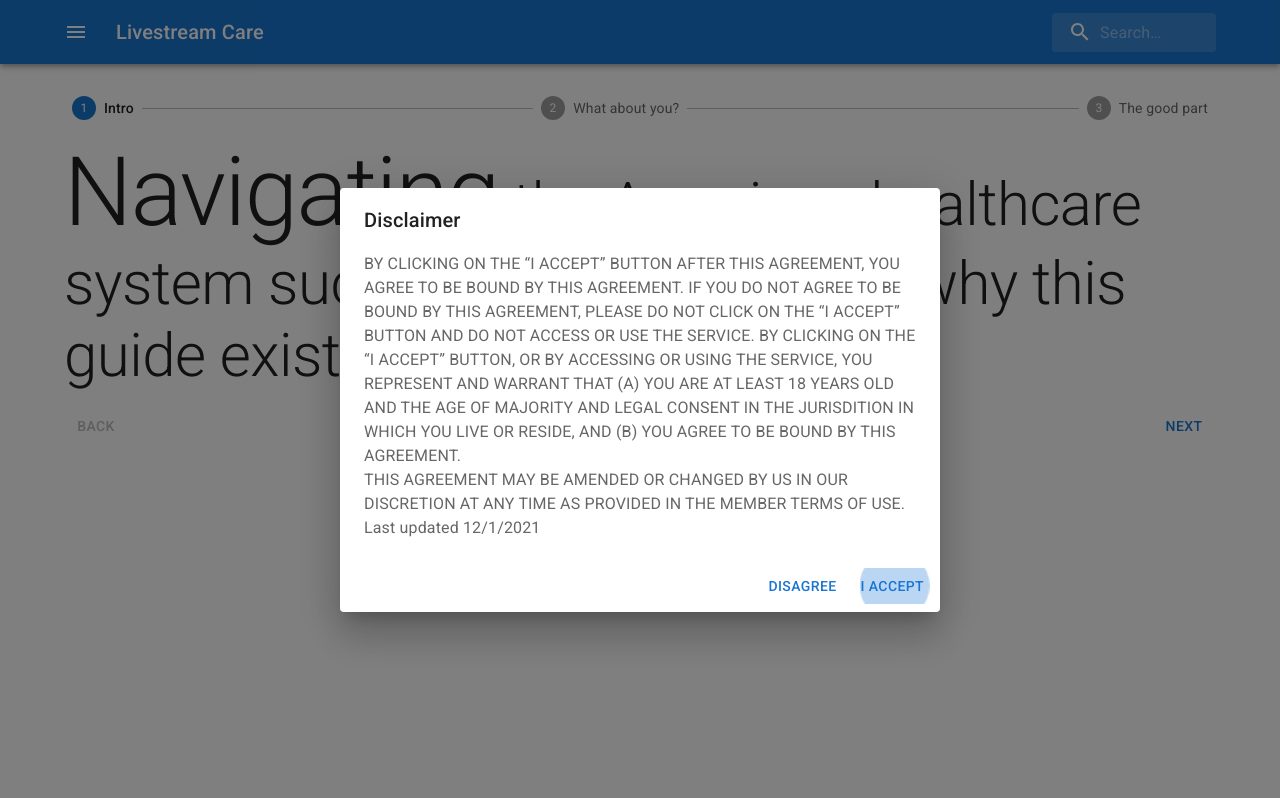
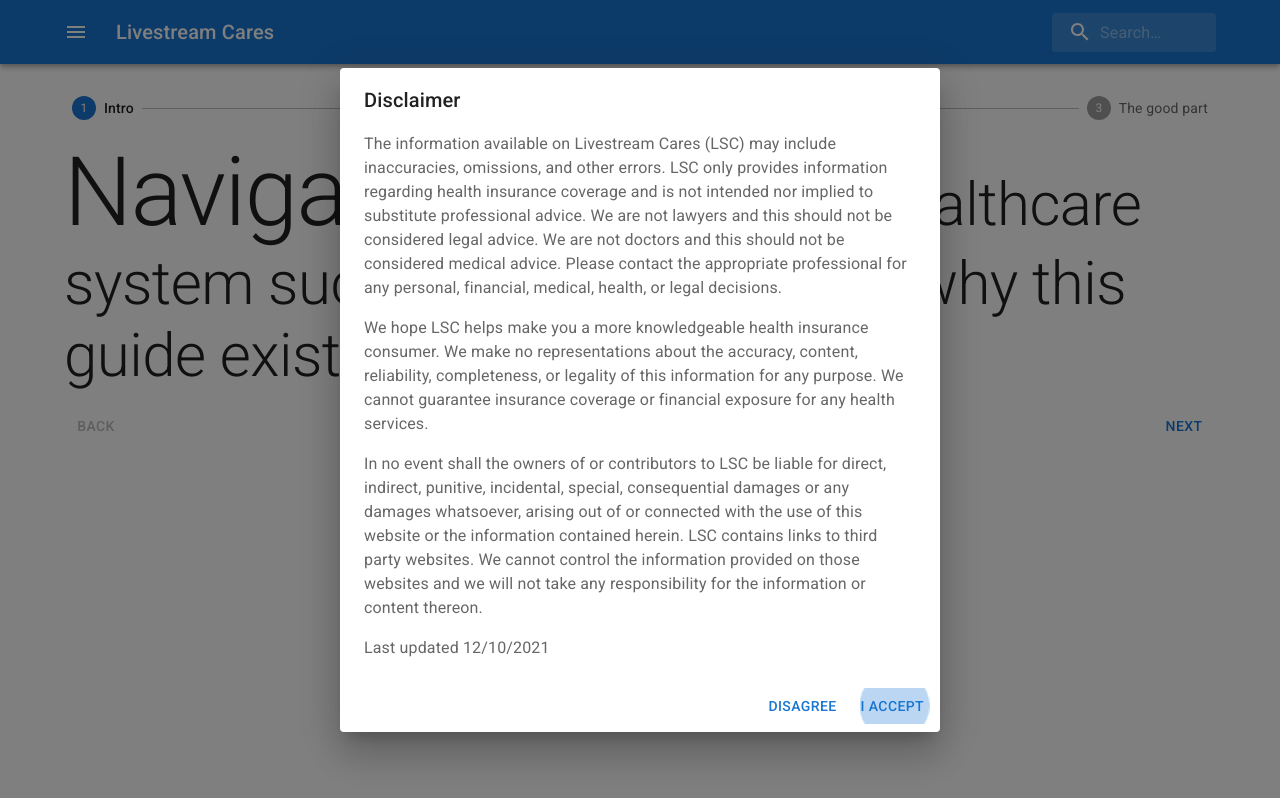
Before and after one commit to Serenity09/ls-cares, a React (Vite) app: page / in a window 1280 px wide. Built offline with nearby package versions, Linux system fonts and the light colour scheme.

Commit message:
Refactored page locations
Also updated disclaimer with 1st draft

```diff
--- a/src/App.tsx
+++ b/src/App.tsx
@@ -3,7 +3,7 @@
 import react, { useState } from 'react';
 import { BrowserRouter, Routes, Route } from "react-router-dom";
 
-import Disclaimer from './components/Disclaimer';
+import Disclaimer from './pages/Disclaimer';
 import Layout from './layouts/Layout';
 import GettingStarted from './pages/GettingStarted/GettingStarted';
 import Guide from './pages/Guide';
--- a/src/components/Disclaimer.tsx
+++ /dev/null
@@ -1,43 +0,0 @@
-import * as React from 'react';
-import Button from '@mui/material/Button';
-import Dialog from '@mui/material/Dialog';
-import DialogActions from '@mui/material/DialogActions';
-import DialogContent from '@mui/material/DialogContent';
-import DialogContentText from '@mui/material/DialogContentText';
-import DialogTitle from '@mui/material/DialogTitle';
-
-interface DisclaimerSettings {
-    open: boolean,
-    onClose: Function
-}
-
-export default function Disclaimer(props: DisclaimerSettings) {
-  return (
-    <div>
-      <Dialog
-        open={props.open}
-        onClose={() => props.onClose(false)}
-        aria-labelledby="alert-dialog-title"
-        aria-describedby="alert-dialog-description"
-      >
-        <DialogTitle id="alert-dialog-title">Disclaimer</DialogTitle>
-        <DialogContent>
-          <DialogContentText id="alert-dialog-description">
-            BY CLICKING ON THE “I ACCEPT” BUTTON AFTER THIS AGREEMENT, YOU AGREE TO BE BOUND BY THIS AGREEMENT. IF YOU DO NOT AGREE TO BE BOUND BY THIS AGREEMENT, PLEASE DO NOT CLICK ON THE “I ACCEPT” BUTTON AND DO NOT ACCESS OR USE THE SERVICE.
-            BY CLICKING ON THE “I ACCEPT” BUTTON, OR BY ACCESSING OR USING THE SERVICE, YOU REPRESENT AND WARRANT THAT (A) YOU ARE AT LEAST 18 YEARS OLD AND THE AGE OF MAJORITY AND LEGAL CONSENT IN THE JURISDITION IN WHICH YOU LIVE OR RESIDE, AND (B) YOU AGREE TO BE BOUND BY THIS AGREEMENT.
-          </DialogContentText>
-          <DialogContentText>
-            THIS AGREEMENT MAY BE AMENDED OR CHANGED BY US IN OUR DISCRETION AT ANY TIME AS PROVIDED IN THE MEMBER TERMS OF USE.
-          </DialogContentText>
-          <DialogContentText>
-            Last updated 12/1/2021
-          </DialogContentText>
-        </DialogContent>
-        <DialogActions>
-          <Button onClick={() => props.onClose(false)}>Disagree</Button>
-          <Button onClick={() => props.onClose(true)} autoFocus>I Accept</Button>
-        </DialogActions>
-      </Dialog>
-    </div>
-  );
-}
--- a/src/components/AppBar.tsx
+++ b/src/layouts/AppBar.tsx
@@ -73,7 +73,7 @@
                     component="div"
                     sx={{ flexGrow: 1, display: { xs: 'none', sm: 'block' } }}
                 >
-                    Livestream Care
+                    Livestream Cares
                 </Typography>
                 <Search>
                     <SearchIconWrapper>
--- a/src/layouts/Layout.tsx
+++ b/src/layouts/Layout.tsx
@@ -2,7 +2,7 @@
 import CssBaseline from '@mui/material/CssBaseline';
 import Container from '@mui/material/Container';
 
-import AppBar from '../components/AppBar';
+import AppBar from './AppBar';
 
 export default function Layout(props: any) {
   return (
--- /dev/null
+++ b/src/pages/Disclaimer.tsx
@@ -0,0 +1,71 @@
+import * as React from 'react';
+
+import Button from '@mui/material/Button';
+import Dialog from '@mui/material/Dialog';
+import DialogActions from '@mui/material/DialogActions';
+import DialogContent from '@mui/material/DialogContent';
+import DialogContentText from '@mui/material/DialogContentText';
+import DialogTitle from '@mui/material/DialogTitle';
+import { createStyles, makeStyles } from '@mui/styles';
+interface DisclaimerSettings {
+    open: boolean,
+    onClose: Function
+}
+
+const useStyles = makeStyles(() =>
+  createStyles({
+    disclaimerContent: {
+      "& p:not(:first-child)": {
+        marginTop: '1rem'
+      }
+    },
+    disclaimerBlock: {
+      marginTop: '1rem'
+    }
+  }));
+
+export default function Disclaimer(props: DisclaimerSettings) {
+  const classes = useStyles();
+
+  return (
+    <div>
+      <Dialog
+        open={props.open}
+        onClose={() => props.onClose(false)}
+        aria-labelledby="alert-dialog-title"
+        aria-describedby="alert-dialog-description"
+      >
+        <DialogTitle id="alert-dialog-title">Disclaimer</DialogTitle>
+        <DialogContent className={classes.disclaimerContent}>
+          {/* <DialogContentText id="alert-dialog-description">
+            BY CLICKING ON THE “I ACCEPT” BUTTON AFTER THIS AGREEMENT, YOU AGREE TO BE BOUND BY THIS AGREEMENT. IF YOU DO NOT AGREE TO BE BOUND BY THIS AGREEMENT, PLEASE DO NOT CLICK ON THE “I ACCEPT” BUTTON AND DO NOT ACCESS OR USE THE SERVICE.
+            BY CLICKING ON THE “I ACCEPT” BUTTON, OR BY ACCESSING OR USING THE SERVICE, YOU REPRESENT AND WARRANT THAT (A) YOU ARE AT LEAST 18 YEARS OLD AND THE AGE OF MAJORITY AND LEGAL CONSENT IN THE JURISDITION IN WHICH YOU LIVE OR RESIDE, AND (B) YOU AGREE TO BE BOUND BY THIS AGREEMENT.
+          </DialogContentText>
+          <DialogContentText>
+            THIS AGREEMENT MAY BE AMENDED OR CHANGED BY US IN OUR DISCRETION AT ANY TIME AS PROVIDED IN THE MEMBER TERMS OF USE.
+          </DialogContentText>
+          <DialogContentText>
+            Last updated 12/1/2021
+          </DialogContentText> */}
+
+          <DialogContentText className={classes.disclaimerBlock}>
+            The information available on Livestream Cares (LSC) may include inaccuracies, omissions, and other errors. LSC only provides information regarding health insurance coverage and is not intended nor implied to substitute professional advice. We are not lawyers and this should not be considered legal advice. We are not doctors and this should not be considered medical advice. Please contact the appropriate professional for any personal, financial, medical, health, or legal decisions.
+          </DialogContentText>
+          <DialogContentText className={classes.disclaimerBlock}>
+            We hope LSC helps make you a more knowledgeable health insurance consumer. We make no representations about the accuracy, content, reliability, completeness, or legality of this information for any purpose. We cannot guarantee insurance coverage or financial exposure for any health services.
+          </DialogContentText>
+          <DialogContentText className={classes.disclaimerBlock}>
+            In no event shall the owners of or contributors to LSC be liable for direct, indirect, punitive, incidental, special, consequential damages or any damages whatsoever, arising out of or connected with the use of this website or the information contained herein. LSC contains links to third party websites. We cannot control the information provided on those websites and we will not take any responsibility for the information or content thereon.
+          </DialogContentText>
+          <DialogContentText className={classes.disclaimerBlock}>
+            Last updated 12/10/2021
+          </DialogContentText>
+        </DialogContent>
+        <DialogActions>
+          <Button onClick={() => props.onClose(false)}>Disagree</Button>
+          <Button onClick={() => props.onClose(true)} autoFocus>I Accept</Button>
+        </DialogActions>
+      </Dialog>
+    </div>
+  );
+}
```
